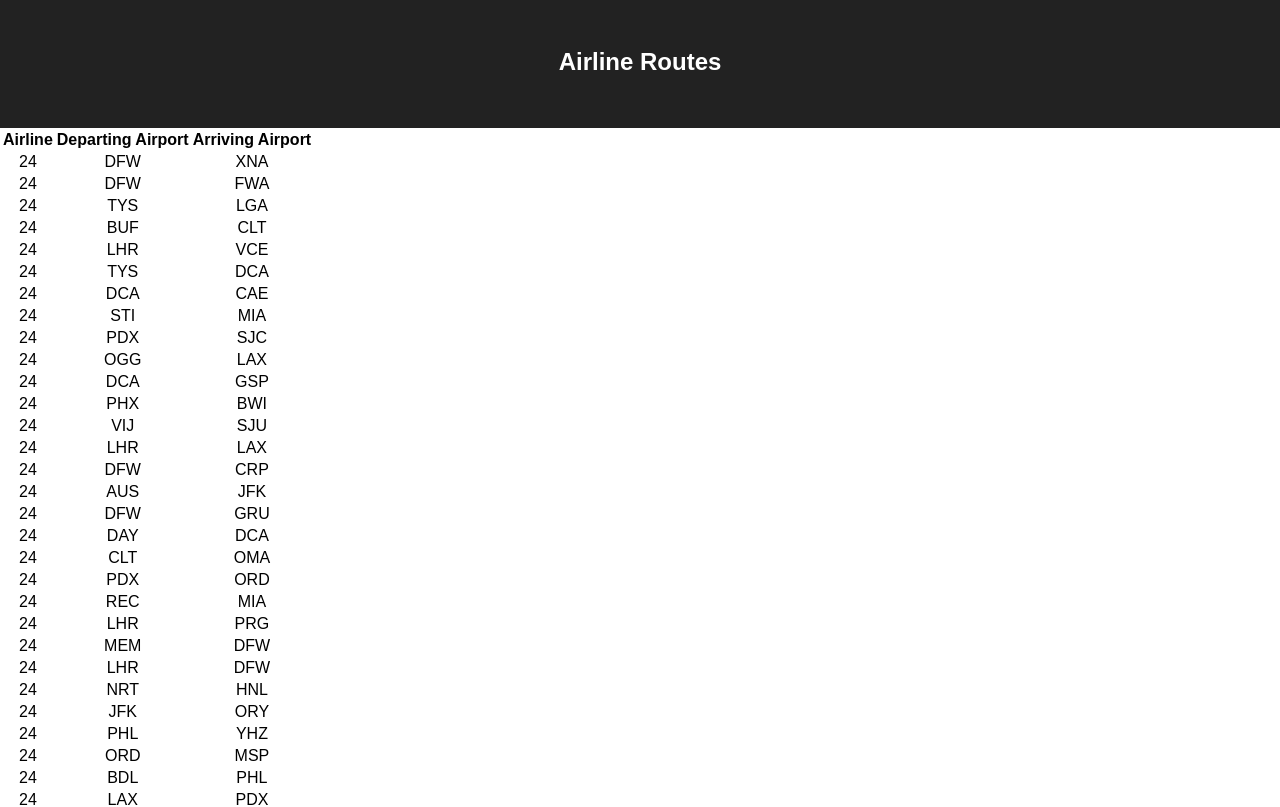
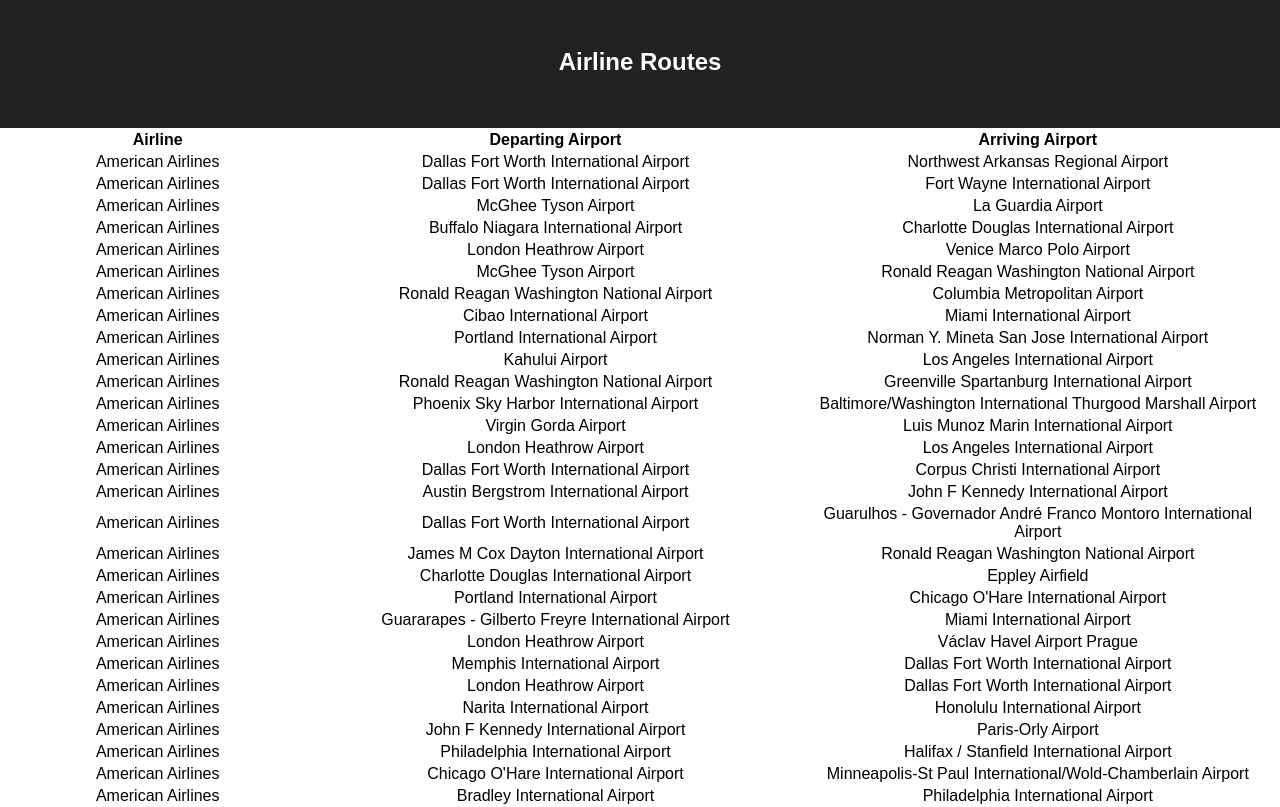
Before and after one commit to Code-yWilliams/airline-routes, a React (Create React App) app: page / in a window 1280 px wide. Shown: the top 807 px of the page. Built offline with nearby package versions, Linux system fonts and the light colour scheme.

Commit message:
displaying human-readable airline and airport data

```diff
--- a/src/App.js
+++ b/src/App.js
@@ -18,9 +18,9 @@
       </tr>
       {routes.map(route => {
         return <tr>
-          <td>{route.airline}</td>
-          <td>{route.src}</td>
-          <td>{route.dest}</td>
+          <td>{getAirlineById(route.airline)}</td>
+          <td>{getAirportByCode(route.src)}</td>
+          <td>{getAirportByCode(route.dest)}</td>
         </tr>
       })}
     </table>
--- a/src/data.js
+++ b/src/data.js
@@ -1396,11 +1396,13 @@
 ];
 
 export const getAirlineById = (id) => {
-  return airlines.find(airline => airline.id === id);
+  const airline = airlines.find(airline => airline.id === id);
+  return airline.name;
 }
 
 export const getAirportByCode = (code) => {
-  return airports.find(airport => airport.code === code);
+  const airport = airports.find(airport => airport.code === code);
+  return airport.name;
 }
 
 export default {routes, airlines, airports};
```
